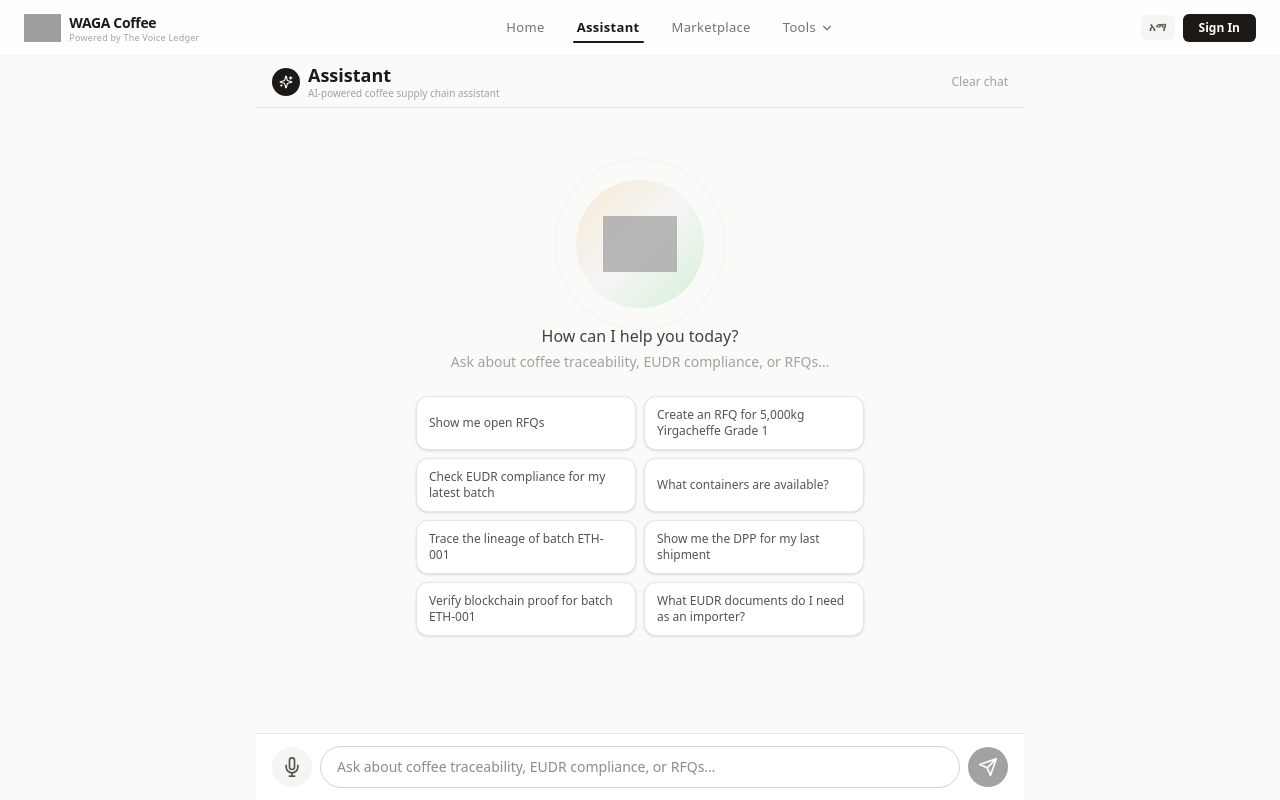
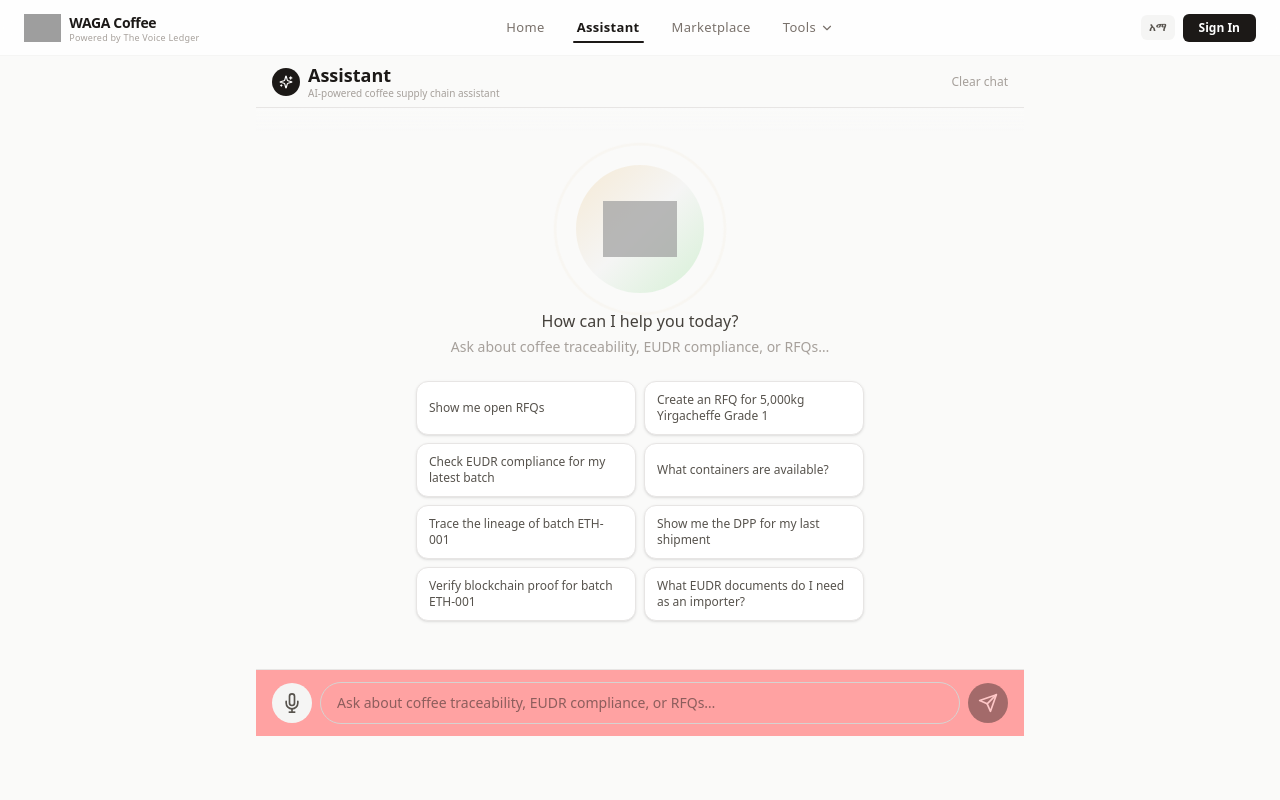
Before and after one commit to The-Voice-Ledger/Voice-Ledger, a React (Vite) app in the folder web-frontend/: page /app/assistant in a window 1280 px wide. Built offline with nearby package versions, Linux system fonts and the light colour scheme; grey boxes are pictures that could not be loaded.

Commit message:
debug: red input bar + mb-16 to find hidden input field

```diff
--- a/web-frontend/src/pages/Assistant.jsx
+++ b/web-frontend/src/pages/Assistant.jsx
@@ -315,7 +315,7 @@ export default function Assistant() {
   const initial = userInitial(user)
 
   return (
-    <div className="flex flex-col flex-1 min-h-0 max-w-3xl mx-auto w-full">
+    <div className="flex flex-col max-w-3xl mx-auto w-full" style={{ height: 'calc(100dvh - 3.5rem)' }}>
       {/* Header bar */}
       <div className="flex items-center justify-between px-3 sm:px-4 py-2 border-b border-stone-200">
         <div className="flex items-center gap-2">
@@ -468,8 +468,8 @@ export default function Assistant() {
         </div>
       </div>
 
-      {/* Input bar */}
-      <div className="border-t border-stone-200 bg-white px-3 sm:px-4 py-3 pb-[calc(0.75rem+env(safe-area-inset-bottom))]">
+      {/* Input bar — DEBUG: red bg + mb-16 to shift up and make visible */}
+      <div className="border-t border-stone-200 bg-red-300 px-3 sm:px-4 py-3 mb-16">
         <form onSubmit={handleSubmit} className="flex items-center gap-1.5 sm:gap-2">
           {/* Voice button */}
           <button
```
Also changed, not shown: 5 other files (tests, documents, lock files or other folders).
